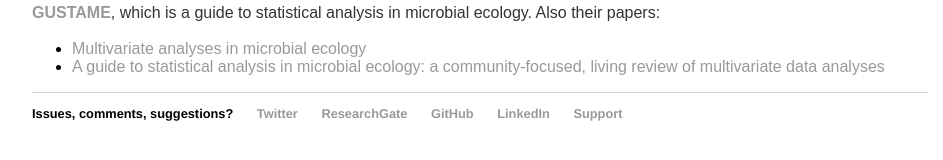
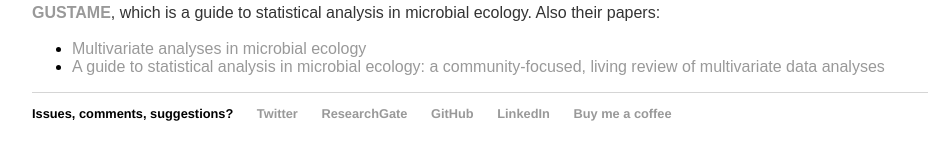
Before and after one commit to jkzorz/jkzorz.github.io, a Jekyll site: the page built from index.html, in a window 1280 px wide. Shown: the part 407-567 px from the top of the page, without its empty margins (160-1103 px from the left). Built offline with Jekyll 4.4.1, drawn with Linux system fonts in a browser that asks for light colours.

Commit message:
Update default.html

```diff
--- a/_layouts/default.html
+++ b/_layouts/default.html
@@ -35,7 +35,7 @@
 				<li><a href="https://www.researchgate.net/profile/Jackie_Zorz">ResearchGate</a></li>
 				<li><a href="https://github.com/jkzorz">GitHub</a></li>
 				<li><a href="https://www.linkedin.com/in/jackie-z-b4845aa3/">LinkedIn</a></li>
-				<li><a href="https://ko-fi.com/jkzorz">Support</a></li>
+				<li><a href="https://ko-fi.com/jkzorz">Buy me a coffee</a></li>
 				</ul>
 			</footer>
 		<script type="text/javascript"> var infolinks_pid = 3288140; var infolinks_wsid = 0; </script> <script type="text/javascript" src="//resources.infolinks.com/js/infolinks_main.js"></script>
```
